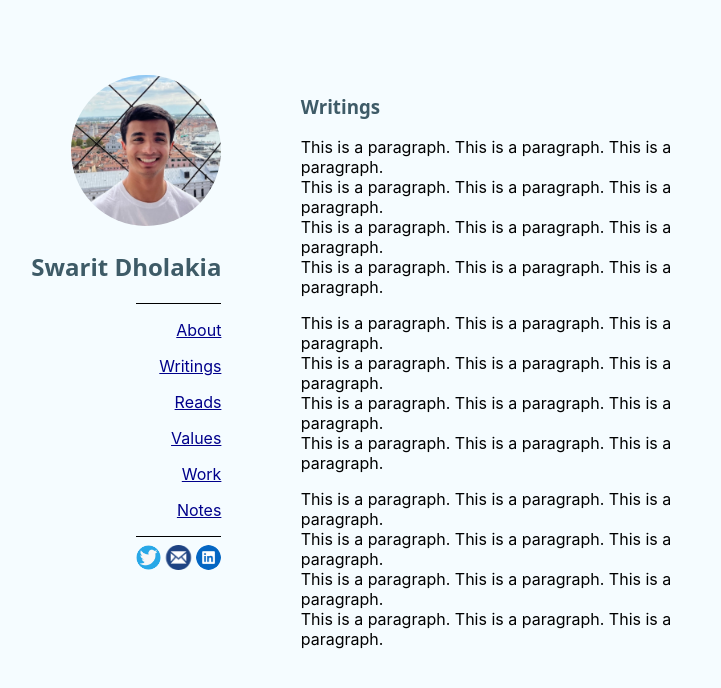
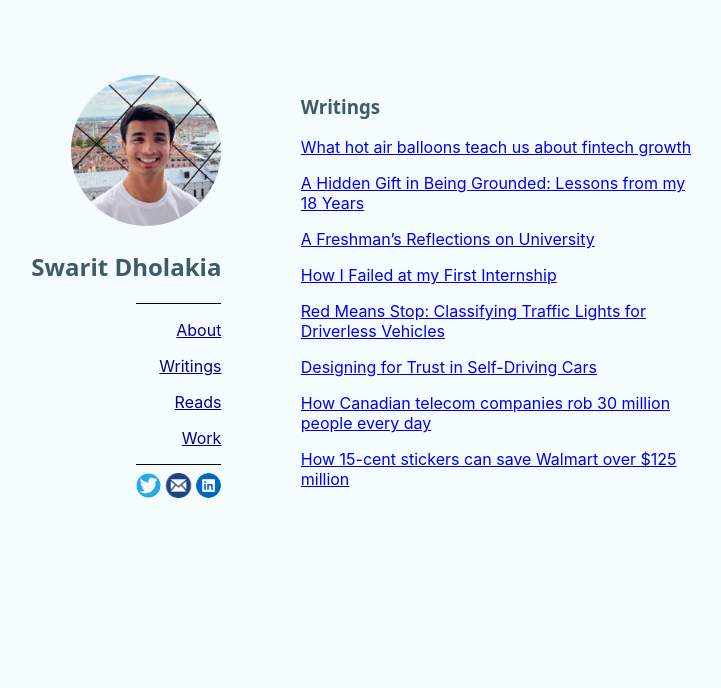
Before and after one commit to swaritd/swaritdholakia.com, a React (Create React App) app: page / in a window 1280 px wide. Both pictures are taken after a click on the element "Writings". Shown: the top 688 px of the page, without its empty margins (265-986 px from the left). Built offline with nearby package versions, Linux system fonts and the light colour scheme.

Commit message:
Work + writing page content (#7)
* removing draft.md

* adding notes page

* setting up value page but removing from menu

* adding work page

* adding writings page

```diff
--- /dev/null
+++ b/src/media/NotesPage.js
@@ -0,0 +1,25 @@
+import React from 'react';
+import ReactMarkdown from 'react-markdown';
+
+const NotesPage = () => {
+    const markdownContent =
+
+`
+This page is a public collection of short and intriguing thoughts, facts and content that I come across the internet.
+
+It's equally a way for me to "record-keep" uncategorized interesting things I want to remember,
+as it is a way to try and make conversation with random strangers (like you) that stumble onto this page!
+
+- Here
+- Here
+
+  `;
+
+    return (
+      <div>
+        <ReactMarkdown>{markdownContent}</ReactMarkdown>
+      </div>
+    );
+  };
+
+export default NotesPage
--- /dev/null
+++ b/src/media/ValuesPage.js
@@ -0,0 +1,18 @@
+import React from 'react';
+import ReactMarkdown from 'react-markdown';
+
+const ValuesPage = () => {
+    const markdownContent =
+
+`
+- First Principles Thinking
+`;
+
+    return (
+      <div>
+        <ReactMarkdown>{markdownContent}</ReactMarkdown>
+      </div>
+    );
+  };
+
+export default ValuesPage
--- /dev/null
+++ b/src/media/WorkPage.js
@@ -0,0 +1,50 @@
+import React from 'react';
+import ReactMarkdown from 'react-markdown';
+
+const WorkPage = () => {
+    const markdownContent =
+
+`
+- **SWE Intern @ [Float Financial](https://www.floatcard.com)**
+*April 2022 to August 2022 - Toronto, Canada*
+
+  - Built across the stack: microservices, UI components, data investigations, etc
+  - Performed tasks as needed: roadmap prioritization, handled customer issues
+
+- **Logistics Lead @ [HackWestern](https://www.hackwestern.com/)**
+*July 2022 to March 2022 - London, Canada*
+
+  - Led the planning, organization and operation of a 400+ person IRL hackathon at Western University
+  - Co-led a team and $60k budget to coordinate logistics: food, security and transportation
+
+- **Senior Associate @ [Front Row Ventures](https://frontrow.ventures/)**
+*May 2020 to April 2022 - Toronto, Canada*
+
+  - Led a team of 10 student investors to perform due diligence and hold investment meetings
+  - Met with founders, researched industries, wrote deal memos and led the funding of 2 startups
+
+- **Data Science Intern @ TD Bank**
+*June 2019 to August 2019 - Toronto, Canada*
+
+  - Analyzed +700m payments data points with unsupervised machine learning techniques
+  - Presented findings to senior executives on customer churn, leading to $2mm in savings
+
+-----
+
+- **BESc. Software Engineering @ Western University**
+*September 2019 to June 2023 - London, Canada*
+
+  - Ivey Fintech Pro-Bono Consulting Program
+  - Sample coursework: New Venture Creation, Accounting and Business Analysis, Algorithms and Data Structures,
+  Software Testing & Maintenance
+
+`;
+
+    return (
+      <div>
+        <ReactMarkdown>{markdownContent}</ReactMarkdown>
+      </div>
+    );
+  };
+
+export default WorkPage
--- /dev/null
+++ b/src/media/WritingsPage.js
@@ -0,0 +1,33 @@
+import React from 'react';
+import ReactMarkdown from 'react-markdown';
+
+const WritingsPage = () => {
+    const markdownContent =
+
+`
+[What hot air balloons teach us about fintech growth](https://swarit.substack.com/p/what-hot-air-balloons-teach-us-about)
+
+[A Hidden Gift in Being Grounded: Lessons from my 18 Years](https://swarit.medium.com/a-hidden-gift-in-being-grounded-lessons-from-my-18-years-5fda72b1491a)
+
+[A Freshman’s Reflections on University](https://swarit.medium.com/no-i-dont-like-university-484e21b464f5)
+
+[How I Failed at my First Internship](https://swarit.medium.com/how-i-failed-in-my-first-internship-975d192b5b00)
+
+[Red Means Stop: Classifying Traffic Lights for Driverless Vehicles](https://swarit.medium.com/red-means-stop-traffic-lights-for-driverless-vehicles-f972b14990e3)
+
+[Designing for Trust in Self-Driving Cars](https://swarit.medium.com/designing-for-trust-in-self-driving-cars-4bef4187a545)
+
+[How Canadian telecom companies rob 30 million people every day](https://swarit.medium.com/how-canadian-telecom-companies-rob-30-million-people-every-single-day-part-1-41933d46801e)
+
+[How 15-cent stickers can save Walmart over $125 million](https://swarit.medium.com/how-15-cent-stickers-can-save-walmart-over-125-million-551450673a2)
+
+`;
+
+    return (
+      <div>
+        <ReactMarkdown>{markdownContent}</ReactMarkdown>
+      </div>
+    );
+  };
+
+export default WritingsPage
--- a/src/pages/App.js
+++ b/src/pages/App.js
@@ -46,15 +46,7 @@
           </ul>
 
           <ul>
-            <ClickableText text="Values" onClick={() => handleMenuClick('Values')} />
-          </ul>
-
-          <ul>
             <ClickableText text="Work" onClick={() => handleMenuClick('Work')} />
-          </ul>
-
-          <ul>
-            <ClickableText text="Notes" onClick={() => handleMenuClick('Notes')} />
           </ul>
 
           <hr className="horizontal-line" />
--- a/src/pages/Notes.js
+++ b/src/pages/Notes.js
@@ -1,5 +1,6 @@
 import React from 'react';
 import '../css/styles.css';
+import NotesPage from '../media/NotesPage';
 
 const Reads = () => {
   return (
@@ -9,36 +10,8 @@
           <h3 className='text'>Notes</h3>
         </div>
 
-        <p>
-          This is a paragraph. This is a paragraph. This is a paragraph.
-          <br></br>
-          This is a paragraph. This is a paragraph. This is a paragraph.
-          <br></br>
-          This is a paragraph. This is a paragraph. This is a paragraph.
-          <br></br>
-          This is a paragraph. This is a paragraph. This is a paragraph.
+        <NotesPage/>
 
-        </p>
-        <p>
-          This is a paragraph. This is a paragraph. This is a paragraph.
-          <br></br>
-          This is a paragraph. This is a paragraph. This is a paragraph.
-          <br></br>
-          This is a paragraph. This is a paragraph. This is a paragraph.
-          <br></br>
-          This is a paragraph. This is a paragraph. This is a paragraph.
-
-        </p>
-        <p>
-          This is a paragraph. This is a paragraph. This is a paragraph.
-          <br></br>
-          This is a paragraph. This is a paragraph. This is a paragraph.
-          <br></br>
-          This is a paragraph. This is a paragraph. This is a paragraph.
-          <br></br>
-          This is a paragraph. This is a paragraph. This is a paragraph.
-
-        </p>
       </div>
   );
 };
--- a/src/pages/Values.js
+++ b/src/pages/Values.js
@@ -1,5 +1,6 @@
 import React from 'react';
 import '../css/styles.css';
+import ValuesPage from '../media/ValuesPage';
 
 const Reads = () => {
   return (
@@ -9,36 +10,8 @@
           <h3 className='text'>Values</h3>
         </div>
 
-        <p>
-          This is a paragraph. This is a paragraph. This is a paragraph.
-          <br></br>
-          This is a paragraph. This is a paragraph. This is a paragraph.
-          <br></br>
-          This is a paragraph. This is a paragraph. This is a paragraph.
-          <br></br>
-          This is a paragraph. This is a paragraph. This is a paragraph.
+        <ValuesPage/>
 
-        </p>
-        <p>
-          This is a paragraph. This is a paragraph. This is a paragraph.
-          <br></br>
-          This is a paragraph. This is a paragraph. This is a paragraph.
-          <br></br>
-          This is a paragraph. This is a paragraph. This is a paragraph.
-          <br></br>
-          This is a paragraph. This is a paragraph. This is a paragraph.
-
-        </p>
-        <p>
-          This is a paragraph. This is a paragraph. This is a paragraph.
-          <br></br>
-          This is a paragraph. This is a paragraph. This is a paragraph.
-          <br></br>
-          This is a paragraph. This is a paragraph. This is a paragraph.
-          <br></br>
-          This is a paragraph. This is a paragraph. This is a paragraph.
-
-        </p>
       </div>
   );
 };
--- a/src/pages/Work.js
+++ b/src/pages/Work.js
@@ -1,5 +1,6 @@
 import React from 'react';
 import '../css/styles.css';
+import WorkPage from '../media/WorkPage';
 
 const Reads = () => {
   return (
@@ -9,36 +10,8 @@
           <h3 className='text'>Work</h3>
         </div>
 
-        <p>
-          This is a paragraph. This is a paragraph. This is a paragraph.
-          <br></br>
-          This is a paragraph. This is a paragraph. This is a paragraph.
-          <br></br>
-          This is a paragraph. This is a paragraph. This is a paragraph.
-          <br></br>
-          This is a paragraph. This is a paragraph. This is a paragraph.
+        <WorkPage/>
 
-        </p>
-        <p>
-          This is a paragraph. This is a paragraph. This is a paragraph.
-          <br></br>
-          This is a paragraph. This is a paragraph. This is a paragraph.
-          <br></br>
-          This is a paragraph. This is a paragraph. This is a paragraph.
-          <br></br>
-          This is a paragraph. This is a paragraph. This is a paragraph.
-
-        </p>
-        <p>
-          This is a paragraph. This is a paragraph. This is a paragraph.
-          <br></br>
-          This is a paragraph. This is a paragraph. This is a paragraph.
-          <br></br>
-          This is a paragraph. This is a paragraph. This is a paragraph.
-          <br></br>
-          This is a paragraph. This is a paragraph. This is a paragraph.
-
-        </p>
       </div>
   );
 };
--- a/src/pages/Writings.js
+++ b/src/pages/Writings.js
@@ -1,5 +1,6 @@
 import React from 'react';
 import '../css/styles.css';
+import WritingsPage from '../media/WritingsPage';
 
 const Writings = () => {
   return (
@@ -9,36 +10,8 @@
           <h3 className='text'>Writings</h3>
         </div>
 
-        <p>
-          This is a paragraph. This is a paragraph. This is a paragraph.
-          <br></br>
-          This is a paragraph. This is a paragraph. This is a paragraph.
-          <br></br>
-          This is a paragraph. This is a paragraph. This is a paragraph.
-          <br></br>
-          This is a paragraph. This is a paragraph. This is a paragraph.
+        <WritingsPage/>
 
-        </p>
-        <p>
-          This is a paragraph. This is a paragraph. This is a paragraph.
-          <br></br>
-          This is a paragraph. This is a paragraph. This is a paragraph.
-          <br></br>
-          This is a paragraph. This is a paragraph. This is a paragraph.
-          <br></br>
-          This is a paragraph. This is a paragraph. This is a paragraph.
-
-        </p>
-        <p>
-          This is a paragraph. This is a paragraph. This is a paragraph.
-          <br></br>
-          This is a paragraph. This is a paragraph. This is a paragraph.
-          <br></br>
-          This is a paragraph. This is a paragraph. This is a paragraph.
-          <br></br>
-          This is a paragraph. This is a paragraph. This is a paragraph.
-
-        </p>
       </div>
   );
 };
```
Also changed, not shown: src/media/draft.md (deleted).
